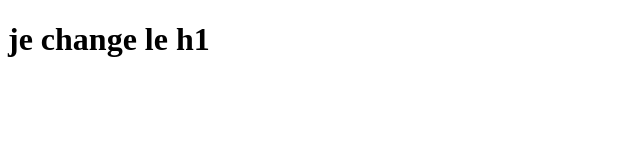
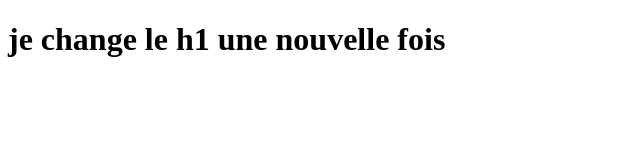
Before and after one commit to Baroness-prog/helloworld, a plain HTML site: page index.html in a window 1280 px wide. Shown: the whole page, without its empty margins (0-640 px from the left). Drawn offline with Linux system fonts and the light colour scheme.

Commit message:
changing h1

```diff
--- a/index.html
+++ b/index.html
@@ -7,7 +7,7 @@
 <body>
 
 <h1>
-je change le h1
+je change le h1 une nouvelle fois
 </h1>
 
 <h2>
```
